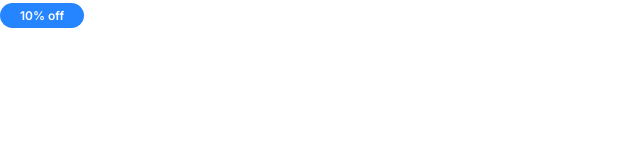
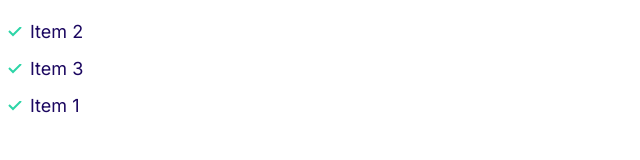
Before and after one commit to mohamadpirsali/Mohify, a plain HTML site: page index.html in a window 1280 px wide. Shown: the whole page, without its empty margins (0-640 px from the left). Drawn offline with Linux system fonts and the light colour scheme.

Commit message:
build the list component

```diff
--- a/css/styles.css
+++ b/css/styles.css
@@ -2,7 +2,7 @@
     --color-primary:#2584ff ;
     --color-secondary:#00d9ff ;
     --color-accent: #ff3400;
-    --color-heading : #1b0760;
+    --color-headings : #1b0760;
     --color-body : #918ca4;
 }
 
@@ -20,7 +20,7 @@ body{
     line-height: 1.5;
 }
 h1, h2, h3 {
-    color: var(--color-heading);
+    color: var(--color-headings);
     margin-bottom: 2rem;
 }
 
@@ -115,3 +115,33 @@ text-decoration: none;
         font-size: 1.2rem;
     }
 }
+
+
+/* Lists */
+
+.list{
+    color: var(--color-headings);
+    list-style: none;
+    padding-left: 0;
+}
+
+.list--inline .list__item{
+    display: inline-block;
+    margin-right: 2rem ;
+}
+
+.list--tick {
+    list-style-image : url(../icons/tick.svg);
+    padding-left: 3rem;
+}
+
+.list--tick .list__item{
+    padding-left: 0.5rem;
+    margin-bottom: 1rem;
+}
+
+@media  screen and (min-width : 1024px) {
+    .list--tick .list__item{
+        padding-left: 0;
+    }
+}
--- a/index.html
+++ b/index.html
@@ -14,6 +14,10 @@
     <link rel="stylesheet" href="css/styles.css" />
   </head>
   <body>
-    <span class="badge badge--primary badge--small">10% off</span>
+    <ul class="list list--tick">
+      <li class="list__item">Item 2</li>
+      <li class="list__item">Item 3</li>
+      <li class="list__item">Item 1</li>
+    </ul>
   </body>
 </html>
```
Also changed, not shown: components/lists.html (added, +5 -0 lines).
